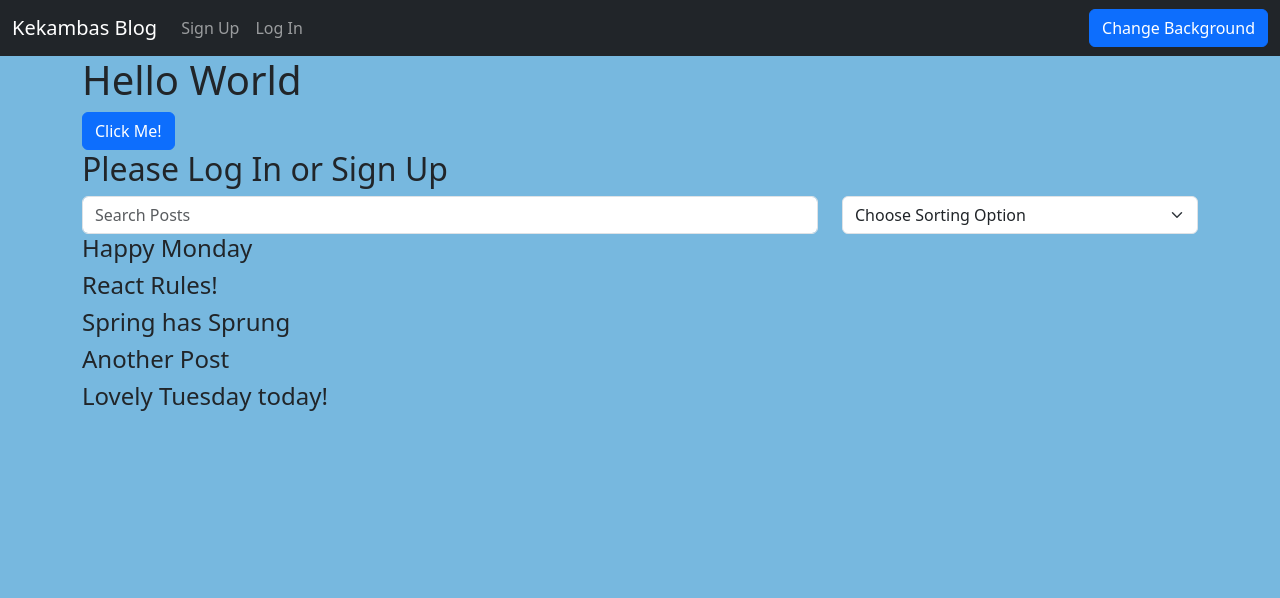
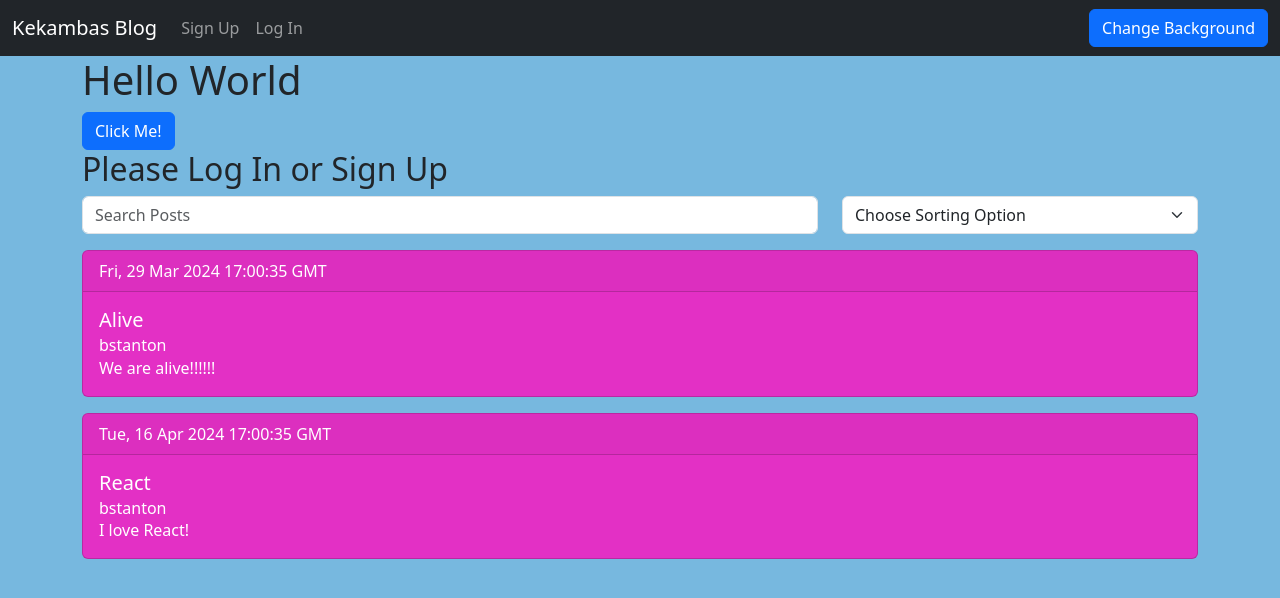
Before and after one commit to bstanton773/kekambas-142_react_intro, a React (Vite) app: page / in a window 1280 px wide. Shown: the top 598 px of the page. Built offline with nearby package versions, Linux system fonts and the light colour scheme.

Commit message:
Create a PostCard component and map over posts to render PostCards

```diff
--- /dev/null
+++ b/src/components/PostCard.tsx
@@ -0,0 +1,20 @@
+import { PostType } from '../types';
+import Card from 'react-bootstrap/Card';
+
+type PostCardProps = {
+    post: PostType
+}
+
+export default function PostCard({ post }: PostCardProps) {
+
+    return (
+        <Card className='my-3 bg-custom' text='white'>
+            <Card.Header>{ post.dateCreated }</Card.Header>
+            <Card.Body>
+                <Card.Title>{ post.title }</Card.Title>
+                <Card.Subtitle>{ post.author.username }</Card.Subtitle>
+                <Card.Text>{ post.body }</Card.Text>
+            </Card.Body>
+        </Card>
+    )
+}
--- a/src/main.css
+++ b/src/main.css
@@ -1,3 +1,7 @@
 body {
     background-color: #1d8aca99
 }
+
+.bg-custom {
+    background-color: #e330c5;
+}
--- /dev/null
+++ b/src/types/index.ts
@@ -0,0 +1,17 @@
+
+export type UserType = {
+    id:number,
+    firstName:string,
+    lastName:string,
+    username:string,
+    email:string,
+    dateCreated:string
+}
+
+export type PostType = {
+    id:number,
+    title:string,
+    body:string,
+    dateCreated:string,
+    author:UserType
+}
--- a/src/views/Home.tsx
+++ b/src/views/Home.tsx
@@ -3,17 +3,15 @@
 import Form from 'react-bootstrap/Form';
 import Row from 'react-bootstrap/Row';
 import Col from 'react-bootstrap/Col';
+import PostCard from '../components/PostCard';
+import { PostType } from '../types';
 
-type Post = {
-    id: number,
-    title: string
-}
 
 type Sorting = {
-    idAsc: (a: Post, b:Post) => number,
-    idDesc: (a: Post, b:Post) => number,
-    titleAsc: (a: Post, b:Post) => number,
-    titleDesc: (a: Post, b:Post) => number,
+    idAsc: (a: PostType, b:PostType) => number,
+    idDesc: (a: PostType, b:PostType) => number,
+    titleAsc: (a: PostType, b:PostType) => number,
+    titleDesc: (a: PostType, b:PostType) => number,
 }
 
 
@@ -24,23 +22,46 @@
 
 export default function Home({isLoggedIn, handleClick}: HomeProps) {
 
-    const [posts, setPosts] = useState<Post[]>([
-        {id: 1, title: 'Happy Monday'},
-        {id: 2, title: 'React Rules!'},
-        {id: 3, title: 'Spring has Sprung'},
-        {id: 4, title: 'Another Post'},
-        {id: 5, title: 'Lovely Tuesday today!'}
-    ])
+    const [posts, setPosts] = useState<PostType[]>([
+            {
+                author: {
+                    dateCreated: "Fri, 29 Mar 2024 16:58:44 GMT",
+                    email: "brians@codingtemple.com",
+                    firstName: "Brian",
+                    id: 1,
+                    lastName: "Stanton",
+                    username: "bstanton"
+                },
+                body: "We are alive!!!!!!",
+                dateCreated: "Fri, 29 Mar 2024 17:00:35 GMT",
+                id: 1,
+                title: "Alive"
+            },
+            {
+                author: {
+                    dateCreated: "Tue, 14 Apr 2024 16:58:44 GMT",
+                    email: "brians@codingtemple.com",
+                    firstName: "Brian",
+                    id: 1,
+                    lastName: "Stanton",
+                    username: "bstanton"
+                },
+                body: "I love React!",
+                dateCreated: "Tue, 16 Apr 2024 17:00:35 GMT",
+                id: 2,
+                title: "React"
+            },
+        ])
 
     const [searchTerm, setSearchTerm] = useState('');
 
     const handleSelectChange = (e: React.ChangeEvent<HTMLSelectElement>) => {
 
         const sortFunctions:Sorting = {
-            idAsc: (a:Post, b:Post) => a.id - b.id,
-            idDesc: (a:Post, b:Post) => b.id - a.id,
-            titleAsc: (a:Post, b:Post) => a.title > b.title ? 1 : -1,
-            titleDesc: (a:Post, b:Post) => b.title > a.title ? 1 : -1
+            idAsc: (a:PostType, b:PostType) => a.id - b.id,
+            idDesc: (a:PostType, b:PostType) => b.id - a.id,
+            titleAsc: (a:PostType, b:PostType) => a.title > b.title ? 1 : -1,
+            titleDesc: (a:PostType, b:PostType) => b.title > a.title ? 1 : -1
         }
         const func = sortFunctions[e.target.value as keyof Sorting];
         const newSortedArr = [...posts].sort(func);
@@ -70,7 +91,7 @@
                         </Form.Select>
                     </Col>
                 </Row>
-                {posts.filter(p => p.title.toLowerCase().includes(searchTerm.toLowerCase())).map( p => <h4 key={p.id}>{p.title}</h4> )}
+                {posts.filter(p => p.title.toLowerCase().includes(searchTerm.toLowerCase())).map( p => <PostCard key={p.id} post={p} /> )}
         </>
     )
 }
```
